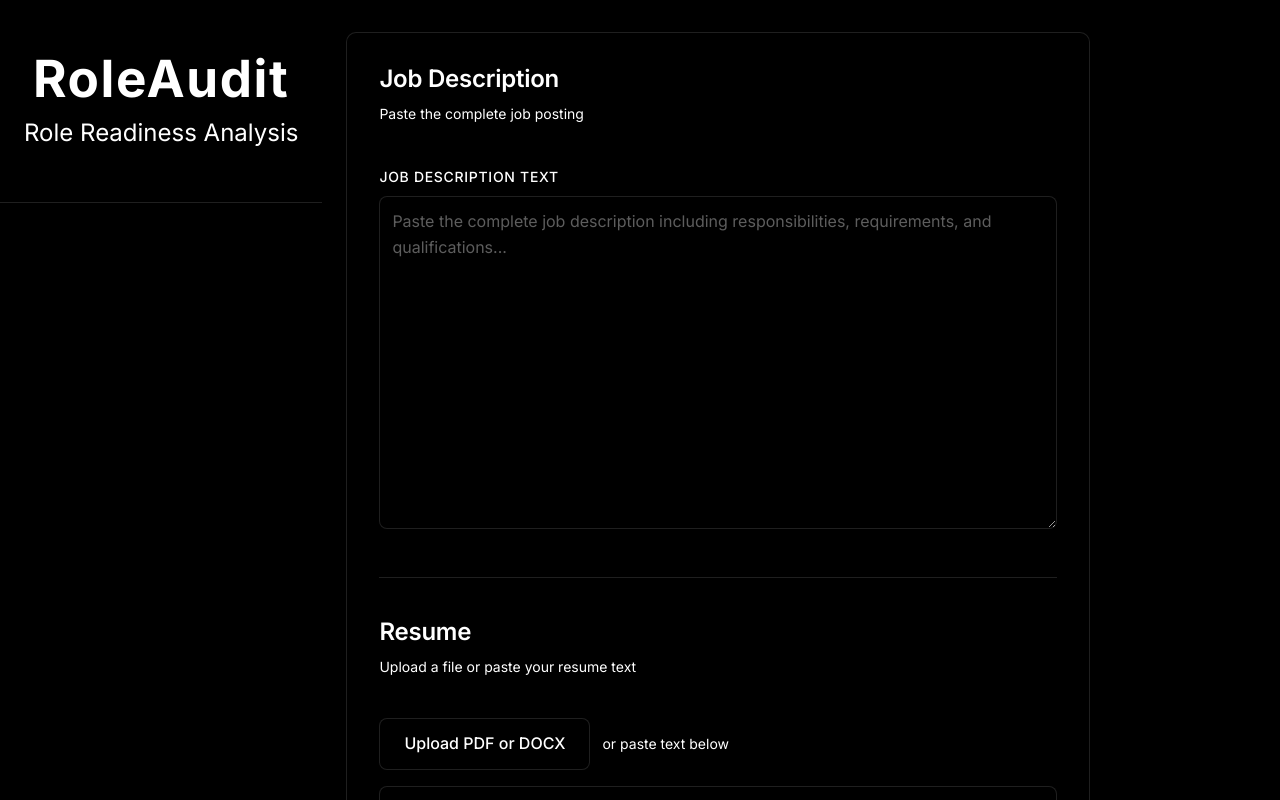
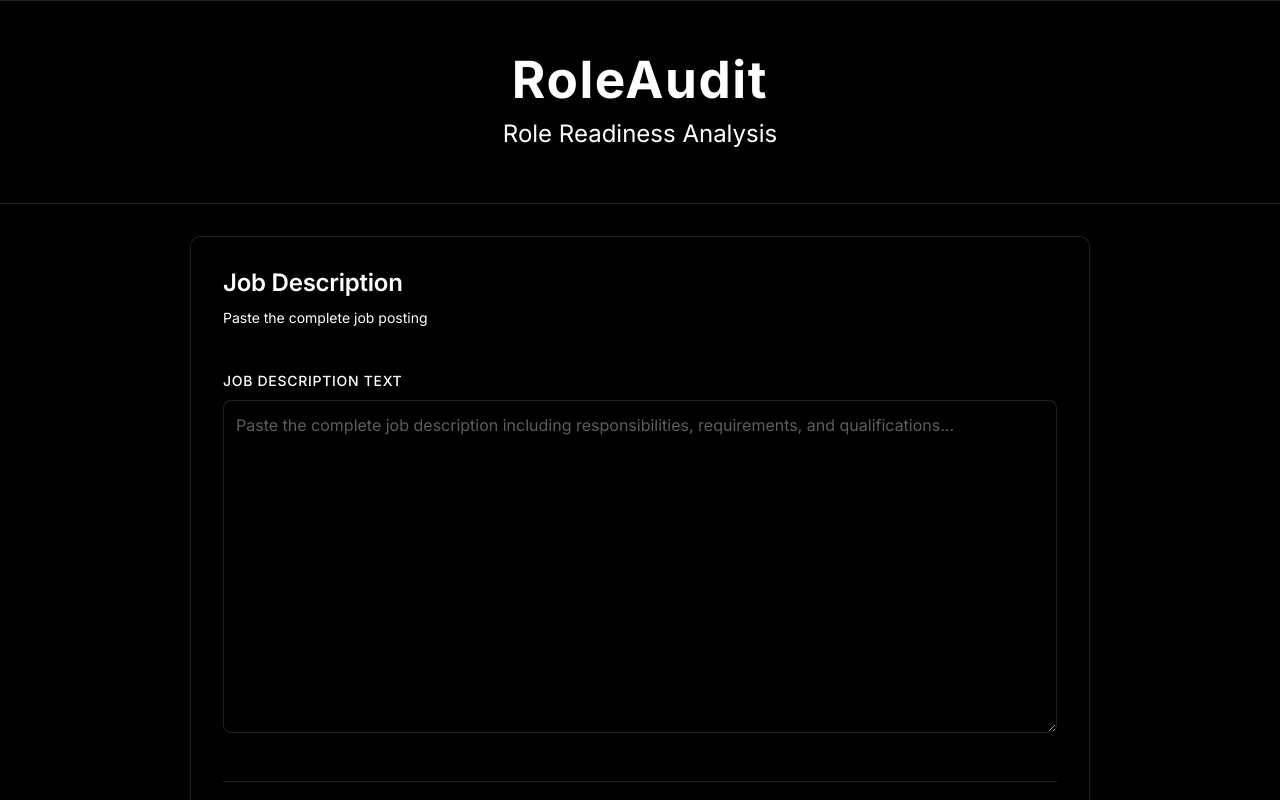
Before and after one commit to mvrkarthik07/RoleAudit, a React (Vite) app: page / in a window 1280 px wide. Shown: the top 800 px of the page. Built offline with nearby package versions, Linux system fonts and the light colour scheme.

Commit message:
CSS Changes 2.0

```diff
--- a/src/App.jsx
+++ b/src/App.jsx
@@ -155,11 +155,15 @@ function App() {
   }
 
   return (
-    <div style={{ minHeight: "100vh", display: "flex", flexDirection: "row", alignItems: "flex-start" }}>
+    <div style={{ minHeight: "100vh", display: "flex", flexDirection: "column" }}>
       <header style={{
-        padding: "var(--space-12) 0",
+        padding: "var(--space-12)",
         borderBottom: "1px solid var(--border)",
-        background: "var(--bg-secondary)"
+        background: "var(--bg-secondary)",
+        borderTop: "1px solid var(--border)",
+
+        margin: "0 auto",
+        width: "100%"
       }}>
         <div className="container" style={{
          display: "flex",
```
